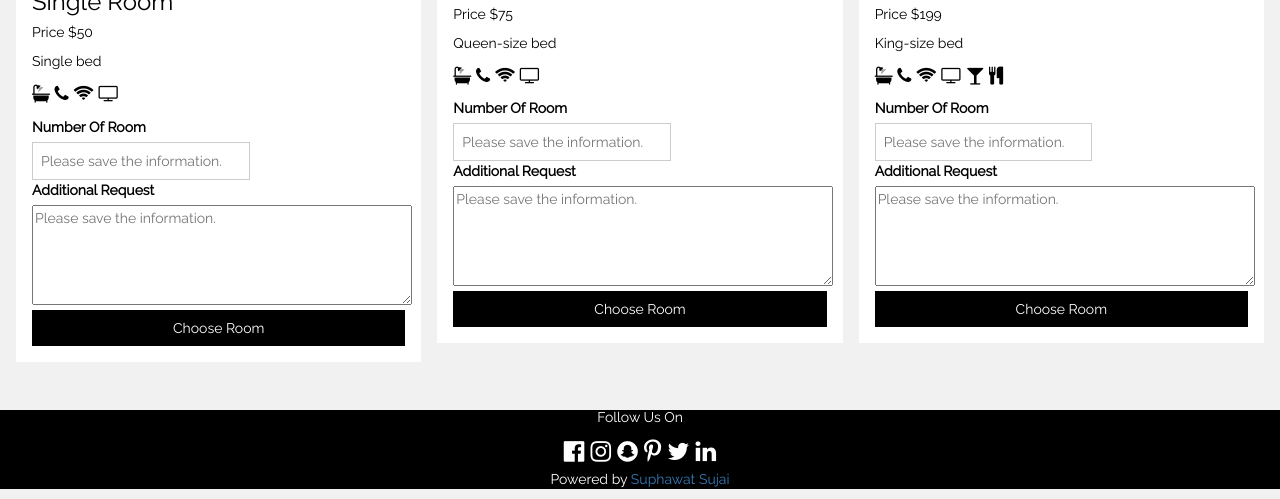
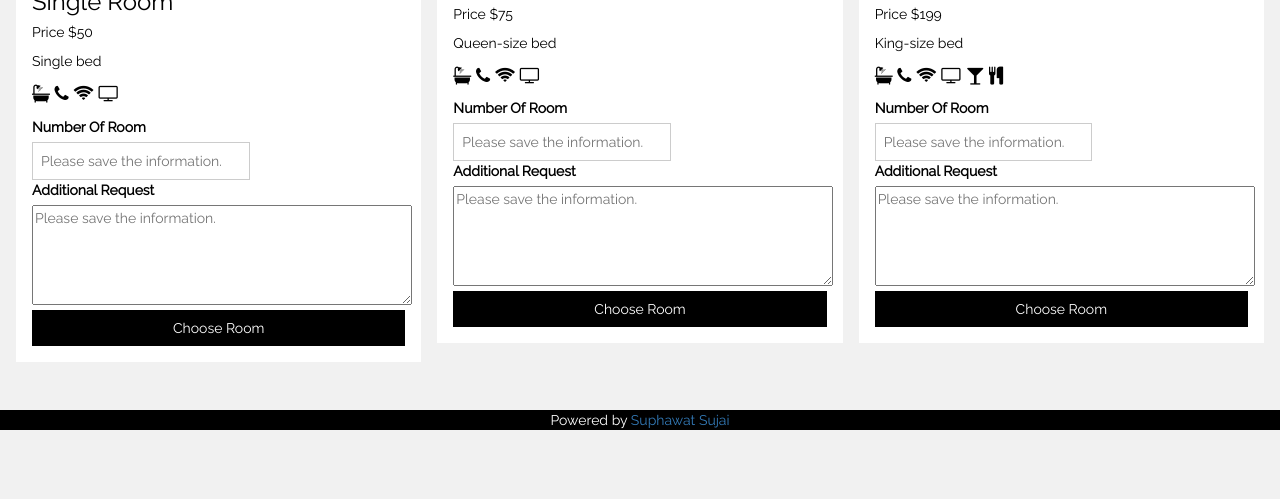
Before and after one commit to Suphawat-Sujai/Nodejs, a website: page webpages/Checkin.html in a window 1280 px wide. Shown: the part 620-1119 px from the top of the page. After the commit the page ends 1060 px from the top, so only its background shows below. Drawn offline with nearby package versions, Linux system fonts and the light colour scheme; some packages are replaced by stand-ins of ours.

Commit message:
Update Checkin.html

```diff
--- a/webpages/Checkin.html
+++ b/webpages/Checkin.html
@@ -142,15 +142,7 @@ body,h1,h2,h3,h4,h5,h6 {font-family: "Raleway", Arial, Helvetica, sans-serif}
 
 <!-- Footer -->
 <footer class="w3-padding-35 w3-black w3-center w3-margin-top">
-  <h5>Follow Us On</h5>
-  <div class="w3-xlarge w3-padding-10">
-    <i class="fa fa-facebook-official w3-hover-opacity"></i>
-    <i class="fa fa-instagram w3-hover-opacity"></i>
-    <i class="fa fa-snapchat w3-hover-opacity"></i>
-    <i class="fa fa-pinterest-p w3-hover-opacity"></i>
-    <i class="fa fa-twitter w3-hover-opacity"></i>
-    <i class="fa fa-linkedin w3-hover-opacity"></i>
-  </div>
+
   <p>Powered by <a href="" target="_blank" class="w3-hover-text-green"> Suphawat Sujai</a></p>
 </footer>
 
```
